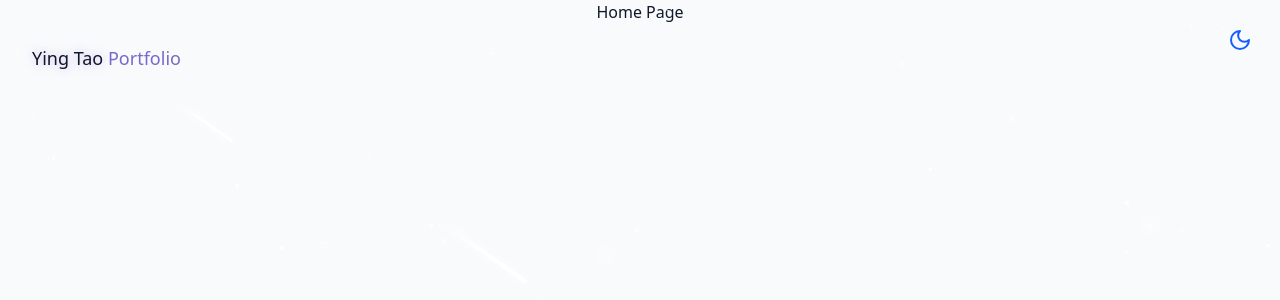
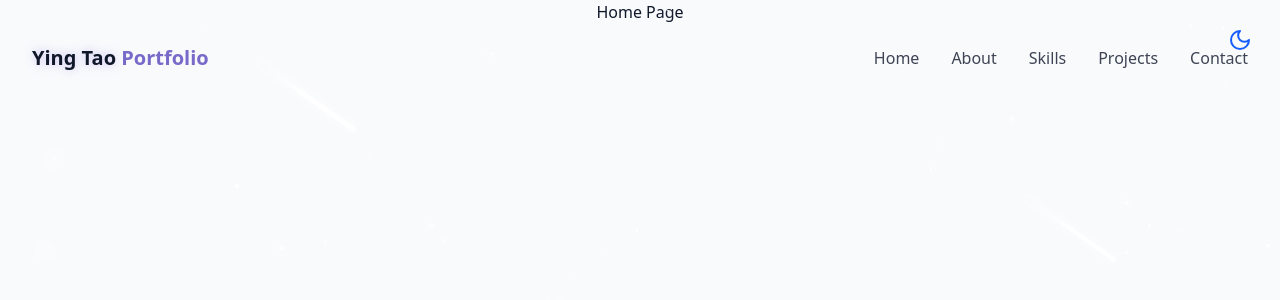
Before and after one commit to LUCKYINGGG/PersonalPortfolioWeb, a React (Vite) app: page / in a window 1280 px wide. Shown: the top 300 px of the page. Built offline with nearby package versions, Linux system fonts and the light colour scheme.

Commit message:
destop nav

```diff
--- a/src/components/Navbar.jsx
+++ b/src/components/Navbar.jsx
@@ -33,12 +33,25 @@ export const Navbar = () =>
     return <nav className={ cn("fixed w-full z-40 transition-all duration-300",
         isScrolled ? "py-3 bg-background/80 backdrop-blur-md shadow-xs" : "py-5") }>
         <div className="container flex items-center justify-between">
-            <a className="text-lg fond-bold text-primary flex items-center">
-                <span className="relative z-10">
+            <a className="text-xl font-bold text-primary flex items-center">
+                <span href="#hero" className="relative z-10">
                     <span className="text-glow text-foreground">Ying Tao </span>
                     Portfolio
                 </span>
             </a>
+
+            {/* desktop nav */ }
+            <div className="hidden md:flex space-x-8">
+                { navItems.map((item, key) => (
+                    <a key={ key } href={ item.href } className="text-foreground/80 hover:text-primary transition-colors duration-300">
+                        { item.name }
+                    </a>
+
+                )) }
+            </div>
+
+
+            {/* mobile nav */ }
 
         </div>
 
```
